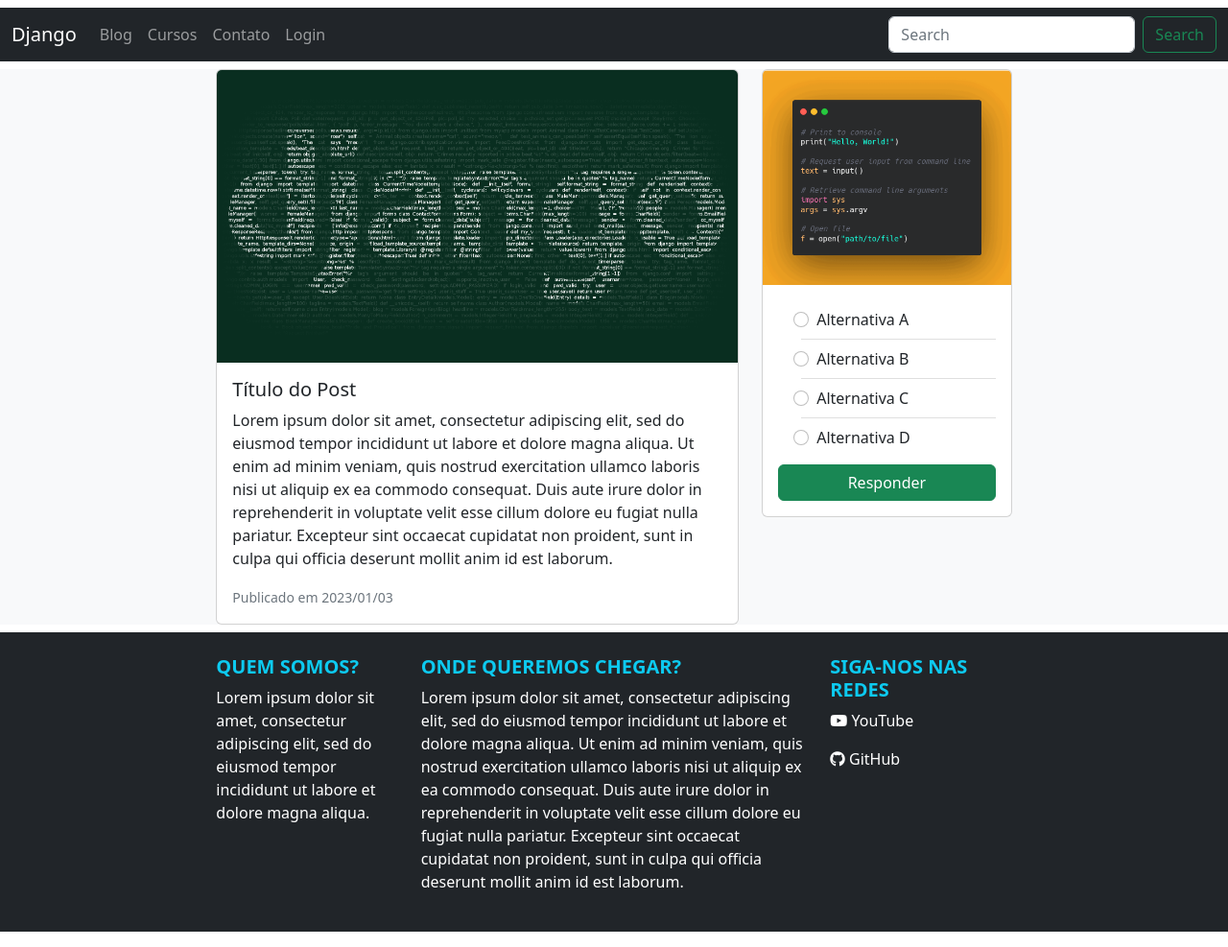
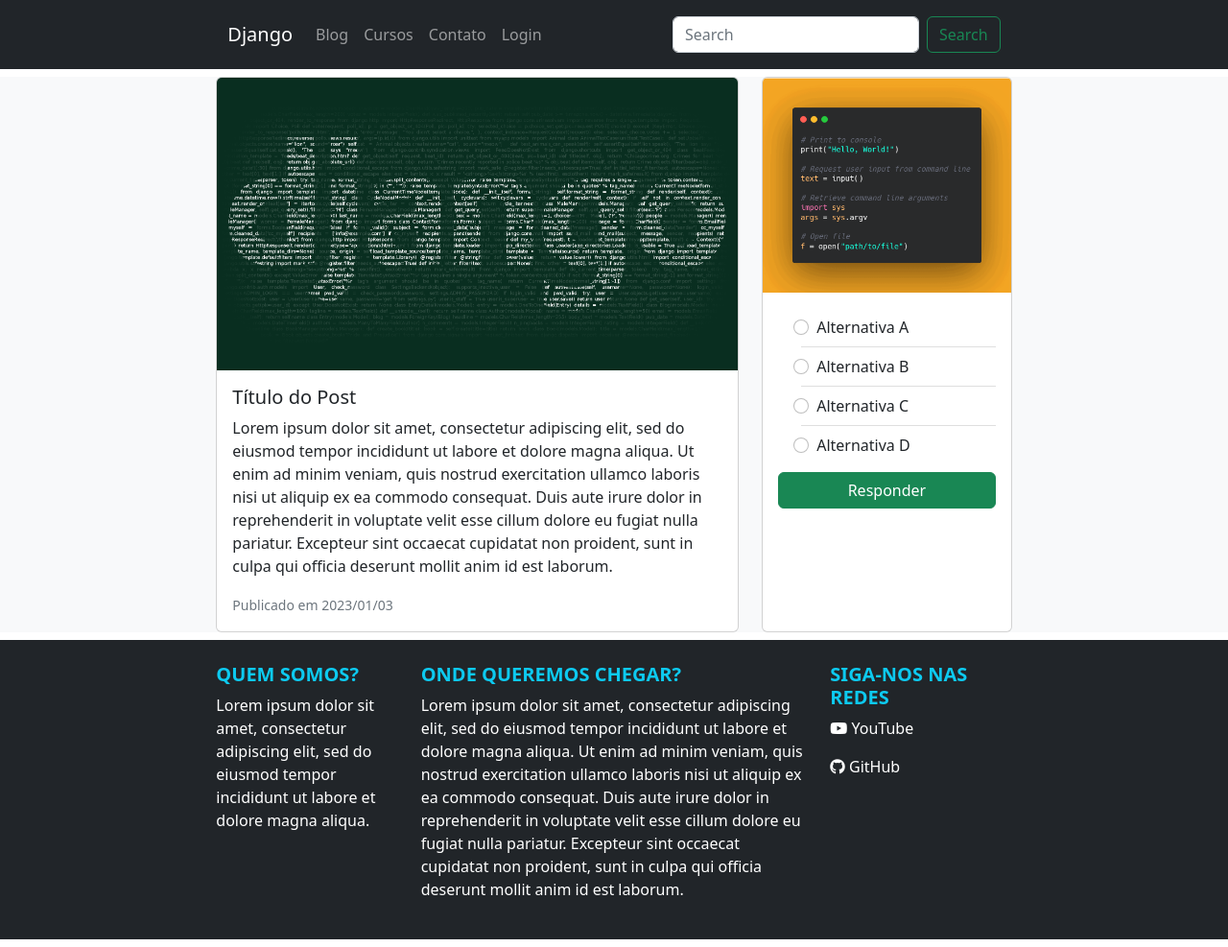
Before and after one commit to emilioeiji/blog, a Django app: page / in a window 1280 px wide. Shown: the whole page at 96% size. Run offline with Django 4.2, Linux system fonts and the light colour scheme; some libraries are stand-ins or nearby versions.

Commit message:
Estilização do blog - Adicionado D-flex aos cards.

```diff
--- a/blog/templates/blog/home.html
+++ b/blog/templates/blog/home.html
@@ -10,6 +10,9 @@
 </head>
 <body>
 
+<div class="container-fluid bg-dark mb-2">
+    <div class="row justify-content-center">
+        <div class="col-8">
             <header class="bg-dark my-2">
 
                 <nav class="navbar navbar-expand-lg navbar-dark bg-dark">
@@ -44,15 +47,18 @@
                 </nav>
 
             </header>
+        </div>
+    </div>
+</div>
 
     <main class="bg-light">
         <div class="container-fluid">
             <div class="row justify-content-center">
                 <div class="col-8">
                     <div class="row">
-                        <div class="col-8">
+                        <div class="col-8 d-flex">
 
-                            <div class="card">
+                            <div class="card vh-75 vw-100">
                                 <img src="{% static 'blog/img/dg-post.png' %}" class="card-img-top" alt="Django Logo">
                                 <div class="card-body">
                                     <h5 class="card-title">Título do Post</h5>
@@ -64,8 +70,8 @@
                             </div>
                         </div>
 
-                        <div class="col-4">
-                            <div class="card">
+                        <div class="col-4 d-flex">
+                            <div class="card vh-75 vw-100">
                                 <img src="{% static 'blog/img/snipet-01.png' %}" class="card-img-top" alt="texto-questao">
                                 <div class="card-body">
 
```
Lines whose indentation alone changed are shown as unchanged.
